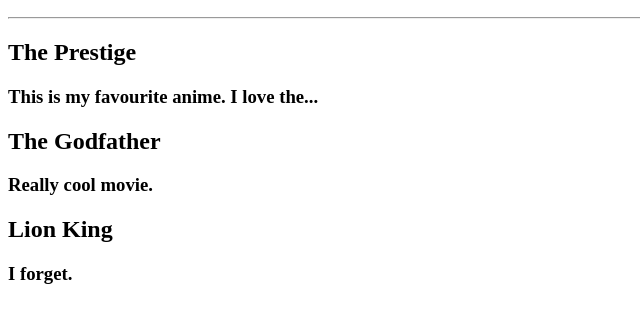
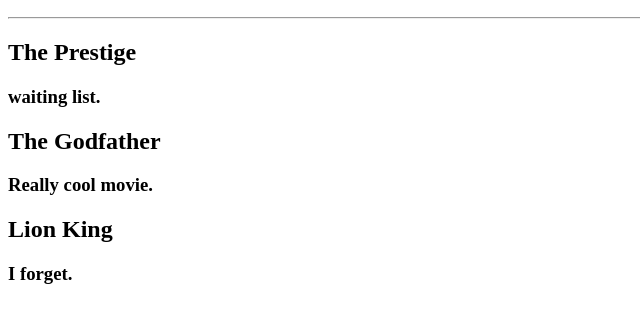
Before and after one commit to Emmajune/favorite-movies, a plain HTML site: page index.html in a window 1280 px wide. Shown: the part 110-432 px from the top of the page, without its empty margins (0-640 px from the left). Drawn offline with Linux system fonts and the light colour scheme.

Commit message:
index.html

```diff
--- a/index.html
+++ b/index.html
@@ -13,7 +13,7 @@
 <hr>
 
 <h2>The Prestige</h2>
-<h3>This is my favourite anime. I love the...</h3>
+<h3>waiting list.</h3>
 
 <h2>The Godfather</h2>
 <h3>Really cool movie. </h3>
```
